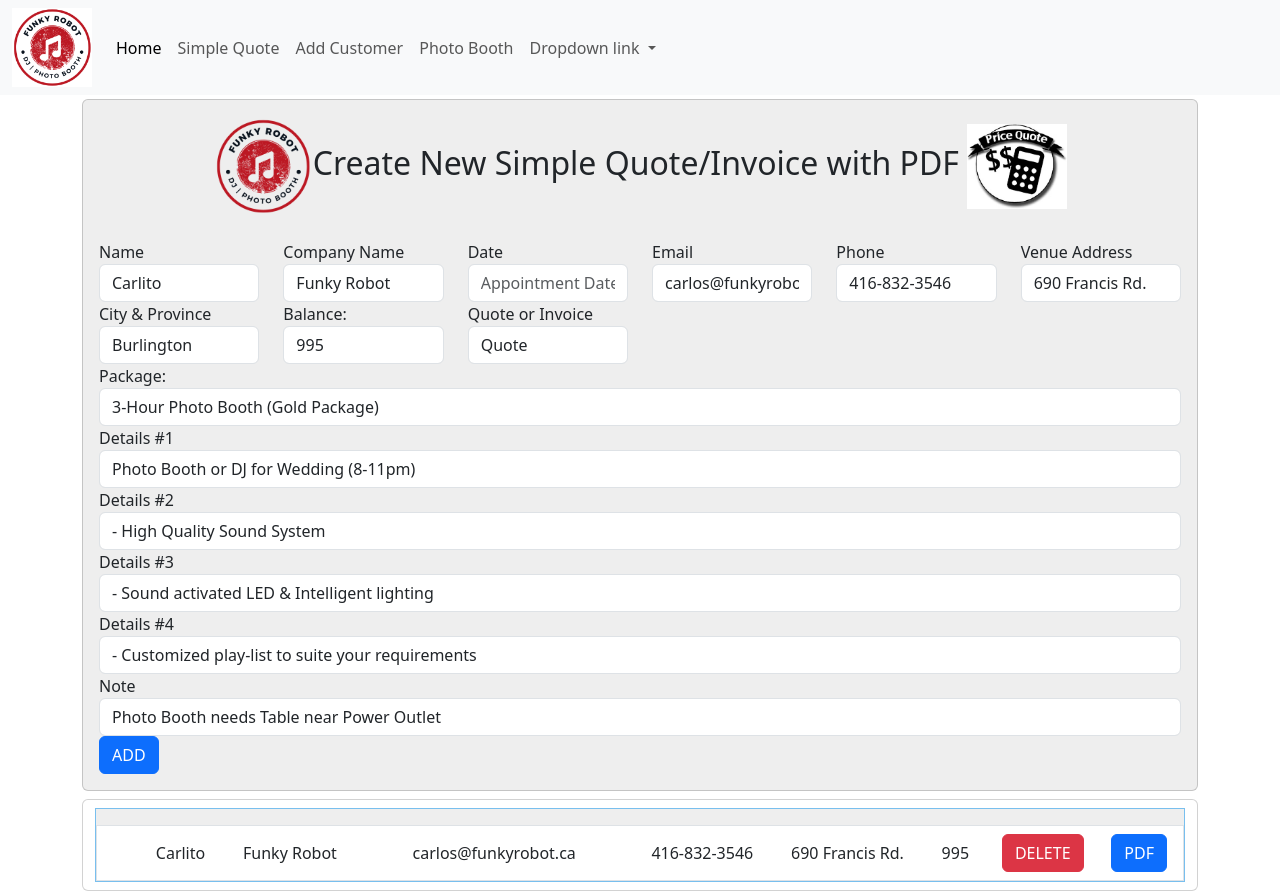
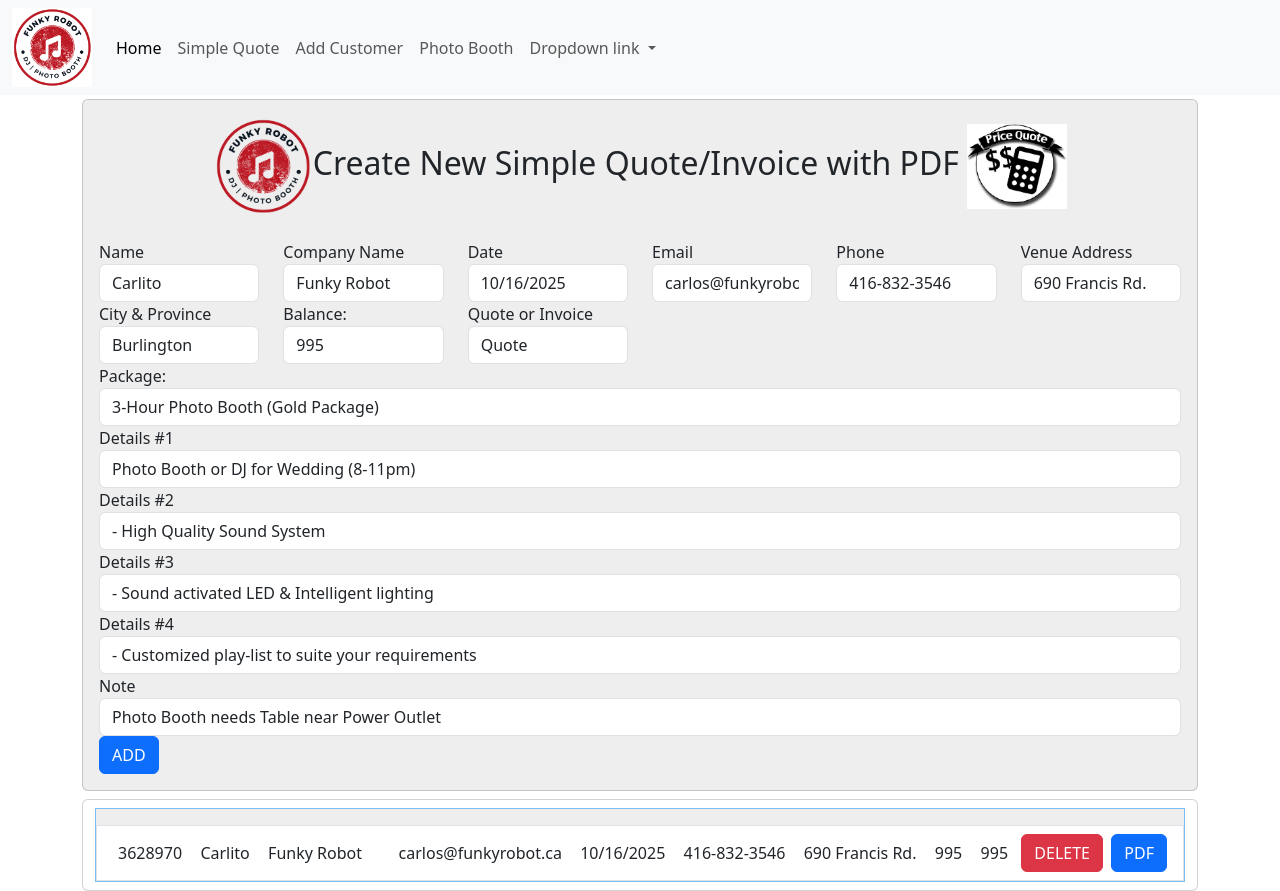
Before and after one commit to FunkyRobot73/invoice-pdf, an Angular app: page /quote in a window 1280 px wide. Both pictures are taken after a click on the button "ADD". Built offline with nearby package versions, Linux system fonts and the light colour scheme.

Commit message:
Quote PDF Updates

```diff
--- a/src/app/cust/simple-quote/simple-quote.component.html
+++ b/src/app/cust/simple-quote/simple-quote.component.html
@@ -13,15 +13,15 @@
 
      <div class="col-md-2">
         <label>Name</label>
-       <input class="form-control" [(ngModel)]="newfName" placeholder="First Name" type="text">
+       <input class="form-control" [(ngModel)]="newfName" type="text">
      </div>
      <div class="col-md-2">
         <label>Company Name</label>
-       <input class="form-control" [(ngModel)]="newlName" placeholder="Last Name">
+       <input class="form-control" [(ngModel)]="newlName" type="text">
      </div>
      <div class="col-md-2">
         <label>Date</label>
-       <input class="form-control" [(ngModel)]="newDate" type="text" placeholder="Appointment Date">
+       <input class="form-control" [(ngModel)]="newDate" type="text">
      </div>
      <div class="col-md-2">
         <label>Email</label>
@@ -146,7 +146,7 @@
 
 
 
-           <td>{{customer.quoteId}}</td>
+           <td>{{newQuoteId}}</td>
             <td>{{customer.fName}}</td>
             <td>{{customer.lName}} </td>
             <td>{{customer.company}}</td>
@@ -154,6 +154,7 @@
             <td>{{customer.dateEvent}}</td>
             <td>{{customer.phone}}</td>
             <td>{{customer.venueAddress}}</td>
+            <td>{{customer.balance}}</td>
             <td>{{customer.balance}}</td>
            <button class="btn btn-danger" (click)="deleteCustomer(i)">DELETE</button>
            <button class="btn btn-primary" (click)="generatePDF2($event.target,i)">PDF</button>
--- a/src/app/cust/simple-quote/simple-quote.component.ts
+++ b/src/app/cust/simple-quote/simple-quote.component.ts
@@ -4,7 +4,7 @@ import { jsPDF } from 'jspdf' ;
 import { DataService } from '../../data.service';
 import { Customer } from '../../models/customer';
 import { FormsModule } from '@angular/forms';
-import { NgFor } from '@angular/common';
+import { DatePipe, NgFor } from '@angular/common';
 
 @Component({
   selector: 'app-simple-quote',
@@ -25,7 +25,7 @@ export class SimpleQuoteComponent implements OnInit {
   newlName : string = "Funky Robot";
   newCompany: string = "";
   newEvent: string = "";
-  newDate: string = "";
+  newDate: string = "10/16/2025";
   newEmail : any ="carlos@funkyrobot.ca";
   newPhone: string = "416-832-3546";
   newVenueName: string = "690 Francis Rd.";
@@ -45,12 +45,12 @@ export class SimpleQuoteComponent implements OnInit {
   newNote: string = "Photo Booth needs Table near Power Outlet"
   newQuoteOrInvoice: string = "Quote";
   newCost: string = "";
-  newQuoteId: string = "";
+  newQuoteId: string = Math.floor(Date.now() / 1000).toString().slice(2,9);
   newPaymentType: string = "Cash";
 
   dataService = inject(DataService)
   title = 'simple-invoice';
-  dateEvent  = "date";
+  // todayDate  = Date.now();
   logo = "images/funky.webp"
 
   ngOnInit(): void {
@@ -106,7 +106,17 @@ export class SimpleQuoteComponent implements OnInit {
 
   generatePDF2(buttonElement: any, x:number) {
     const doc = new jsPDF();
-    let fileName2 = buttonElement.textContent;
+
+    const todayDate = new Date();
+    const yyyy = todayDate.getFullYear();
+    let mm = todayDate.getMonth() + 1; // Months start at 0!
+    let dd = todayDate.getDate();
+
+    if (dd < 10) dd = 10 + dd;
+    if (mm < 10) mm = 10 + mm;
+
+    const formattedToday = mm + '/' + dd + '/' + yyyy;
+
     doc.setFont('courier');
     doc.setFontSize(12);
     doc.addImage(this.logo, "WEBP", 10, 10, 25, 25);
@@ -116,10 +126,10 @@ export class SimpleQuoteComponent implements OnInit {
     doc.setFontSize(24);
     doc.text(`${this.customers[x].quoteOrInvoice}`, 150, 18);
     doc.setFontSize(12);
-    let todayDate = Math.floor(Date.now() / 1000);
-    let invoice = todayDate.toString();
-    doc.text(`# ${this.newQuoteOrInvoice.slice(0,1)}-${invoice}`, 150, 30);
-    doc.text(`Date: ${Date().toString}`,150, 36);
+    let todayDateSeconds = Math.floor(Date.now() / 1000);
+    let todayDateString = todayDateSeconds.toString();
+    doc.text(`# ${this.newQuoteOrInvoice.slice(0,1)}-${this.customers[x].quoteId}`, 150, 30);
+    doc.text(`Date: ${formattedToday}`,150, 36);
     doc.text(`Event: ${this.customers[x].dateEvent}`,150, 42);
 
 
@@ -143,7 +153,7 @@ export class SimpleQuoteComponent implements OnInit {
     doc.text(`${this.customers[x].details04}`, 10, 119);
     doc.line(10, 72, 200, 72) //startx,STARTy,endx,ENDy
     doc.line(10, 73, 200, 73) //startx,STARTy,endx,ENDy
-    doc.text(`NOTES: ${this.customers[x].note}`, 20, 240);
+    doc.text(`NOTE(S): ${this.customers[x].note}`, 20, 240);
 
     doc.line(160, 76, 160, 232) //startx,STARTy,endx,ENDy VERTICAL LINE
 
@@ -154,7 +164,7 @@ export class SimpleQuoteComponent implements OnInit {
     doc.text(`TOTAL $ ${this.customers[x].balance}`, 165, 228);
     doc.text(`Rate  $ ${this.customers[x].balance}`, 165, 79);
 
-    doc.save(this.customers[x].lName.slice(0,4) + `-${this.newQuoteOrInvoice.slice(0,1)}-` + `${invoice.slice(0,9)}` + '.pdf');
+    doc.save(this.customers[x].lName.slice(0,4) + `-${this.newQuoteOrInvoice.slice(0,1)}-` + `${this.customers[x].quoteId}` + '.pdf');
   }
 
 }
```
